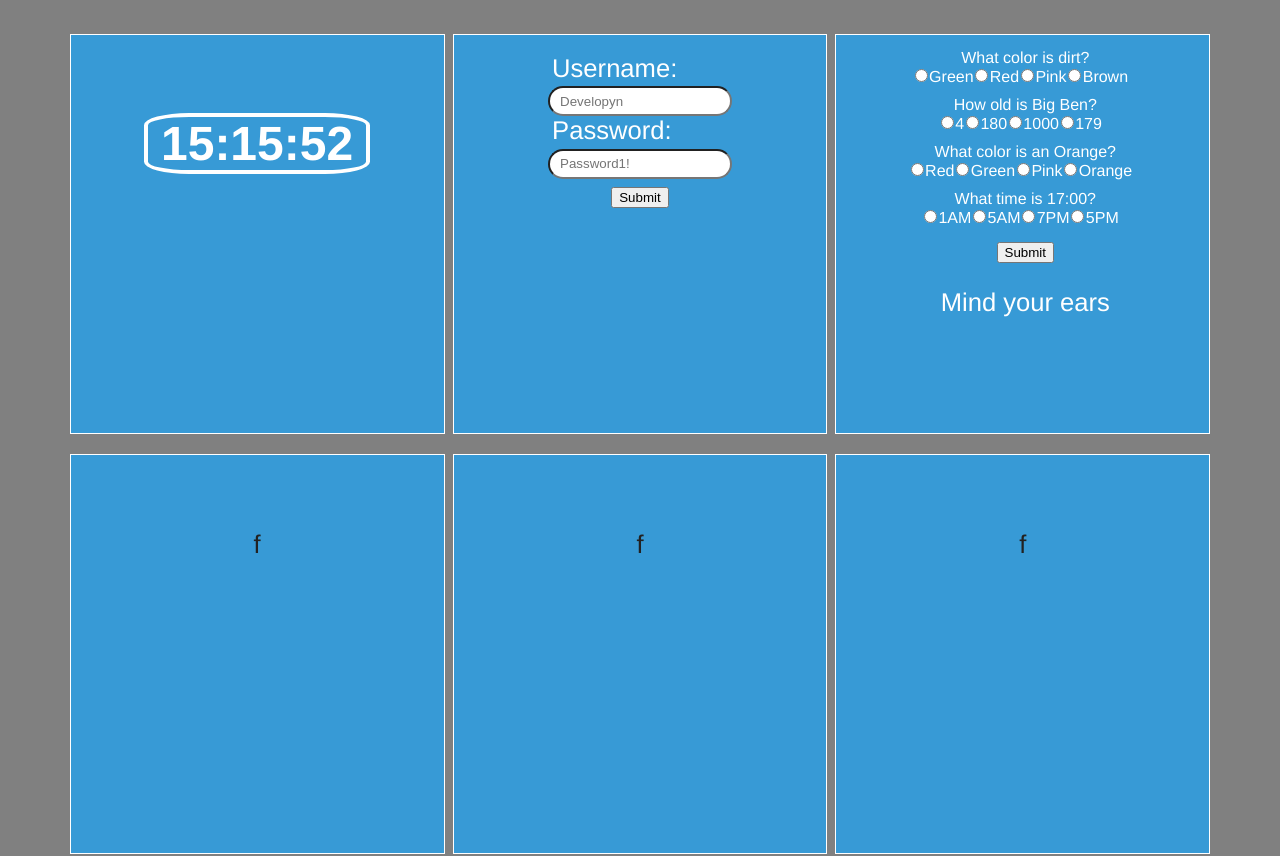
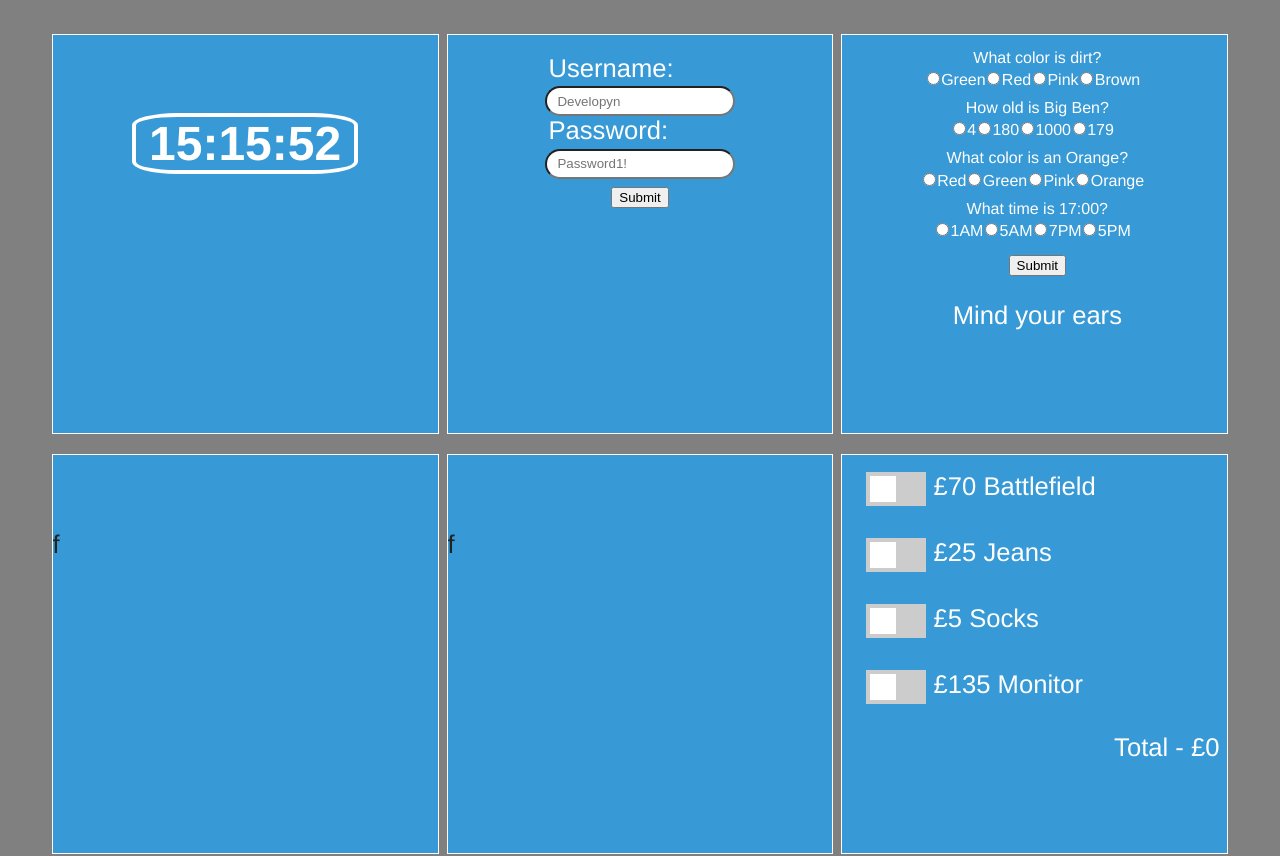
Before and after one commit to Developyn-Anthony/Grid-vue, a Vue app: page / in a window 1280 px wide. Shown: the top 856 px of the page. Built offline with nearby package versions, Linux system fonts and the light colour scheme.

Commit message:
Panel 6 converted to Vue Component

```diff
--- a/src/App.vue
+++ b/src/App.vue
@@ -17,7 +17,7 @@
         <p>f</p>
       </div>
       <div class="grid-item grid-item6">
-        <p>f</p>
+        <Orders />
       </div>
       <div class="grid-item grid-item7">
         <p>f</p>
@@ -37,6 +37,7 @@
 import Clock from "./components/clock.vue"
 import Signup from "./components/signup.vue"
 import Questions from "./components/questions.vue"
+import Orders from "./components/order.vue"
 
 export default {
   name: "App",
@@ -44,6 +45,7 @@ export default {
     Clock,
     Signup,
     Questions,
+    Orders,
   },
 };
 </script>
@@ -55,9 +57,8 @@ body {
 
 #app {
   font-family: Avenir, Helvetica, Arial, sans-serif;
-  text-align: center;
   color: white;
-  width: 95%;
+  width: 98%;
   margin-left: auto;
   margin-right: auto;
 }
--- a/src/components/clock.vue
+++ b/src/components/clock.vue
@@ -40,6 +40,7 @@ export default {
 .clock {
     widows: 100%;
     height: 81%;
+    text-align: center;
 }
 
 .clock-time {
@@ -54,4 +55,5 @@ export default {
     border-color: darkred;
     transition-duration: 1.5s;
 }
+
 </style>
--- /dev/null
+++ b/src/components/order.vue
@@ -0,0 +1,121 @@
+<template>
+  <div id="orderList">
+    <form>
+      <div>
+        <ul class="item-list">
+          <li id="listItems" :class="{ active: item.active }" v-for="item in items">
+            <label class="switch">
+              <input type="checkbox" />
+              <span class="slider" v-on:click="toggle(item)"></span>
+            </label>
+            £{{ item.price }} {{ item.product }}
+          </li>
+        </ul>
+        <div class="order-total">Total - £{{ orderTotal() }}</div>
+      </div>
+    </form>
+  </div>
+</template>
+
+<script>
+export default {
+  name: "Clock",
+  data() {
+    return {
+      items: [
+        { product: "Battlefield", price: 70, active: false },
+        { product: "Jeans", price: 25, active: false },
+        { product: "Socks", price: 5, active: false },
+        { product: "Monitor", price: 135, active: false },
+      ],
+    };
+  },
+  methods: {
+    toggle: function (e) {
+      e.active = !e.active;
+    },
+    orderTotal: function () {
+      let total = 0;
+      this.items.forEach(function (e) {
+        if (e.active) {
+          total += e.price;
+        }
+      });
+      return total;
+    },
+  },
+};
+</script>
+
+<style scoped>
+.item-list {
+    list-style-type: none;
+    margin-top: -2rem;
+    margin-left: -1rem;
+    color: white;
+}
+
+#listItems {
+    padding-bottom: 2rem;
+
+}
+
+.switch {
+    position: relative;
+    display: inline-block;
+    width: 60px;
+    height: 34px;
+}
+
+.switch input {
+    opacity: 0;
+    width: 0;
+    height: 0;
+}
+
+.slider {
+    position: absolute;
+    cursor: pointer;
+    top: 0;
+    left: 0;
+    right: 0;
+    bottom: 0;
+    background-color: #ccc;
+    -webkit-transition: .4s;
+    transition: .4s;
+}
+
+.slider:before {
+    position: absolute;
+    content: "";
+    height: 26px;
+    width: 26px;
+    left: 4px;
+    bottom: 4px;
+    background-color: white;
+    -webkit-transition: .4s;
+    transition: .4s;
+}
+
+input:checked+.slider {
+    background-color: green;
+}
+
+input:focus+.slider {
+    box-shadow: 0 0 1px darkgreen;
+}
+
+input:checked+.slider:before {
+    -webkit-transform: translateX(26px);
+    -ms-transform: translateX(26px);
+    transform: translateX(26px);
+}
+
+.order-total {
+    text-align: right;
+    margin-right: 0.5rem;
+    margin-left: 0.5rem;
+    margin-top: -1.8rem;
+    color: white;
+}
+</style>
--- a/src/components/questions.vue
+++ b/src/components/questions.vue
@@ -186,6 +186,7 @@ export default {
     grid-template-rows: repeat(5, 4rem);
     margin-top: -4rem;
     grid-row-gap: 0.3rem;
+    overflow: auto;
 }
 
 .grid3-item {
@@ -209,7 +210,8 @@ export default {
 }
 
 .multi-questions {
-    margin-bottom: -0.5rem;
+    margin-bottom: -0.3rem;
+
 }
 
 .multi-radio {
@@ -220,6 +222,7 @@ export default {
 .multi-labels {
     padding-right: 0.3rem;
     padding-left: 0.3rem;
+    padding-bottom: 0.5rem;
 }
 
 .Center {
```
